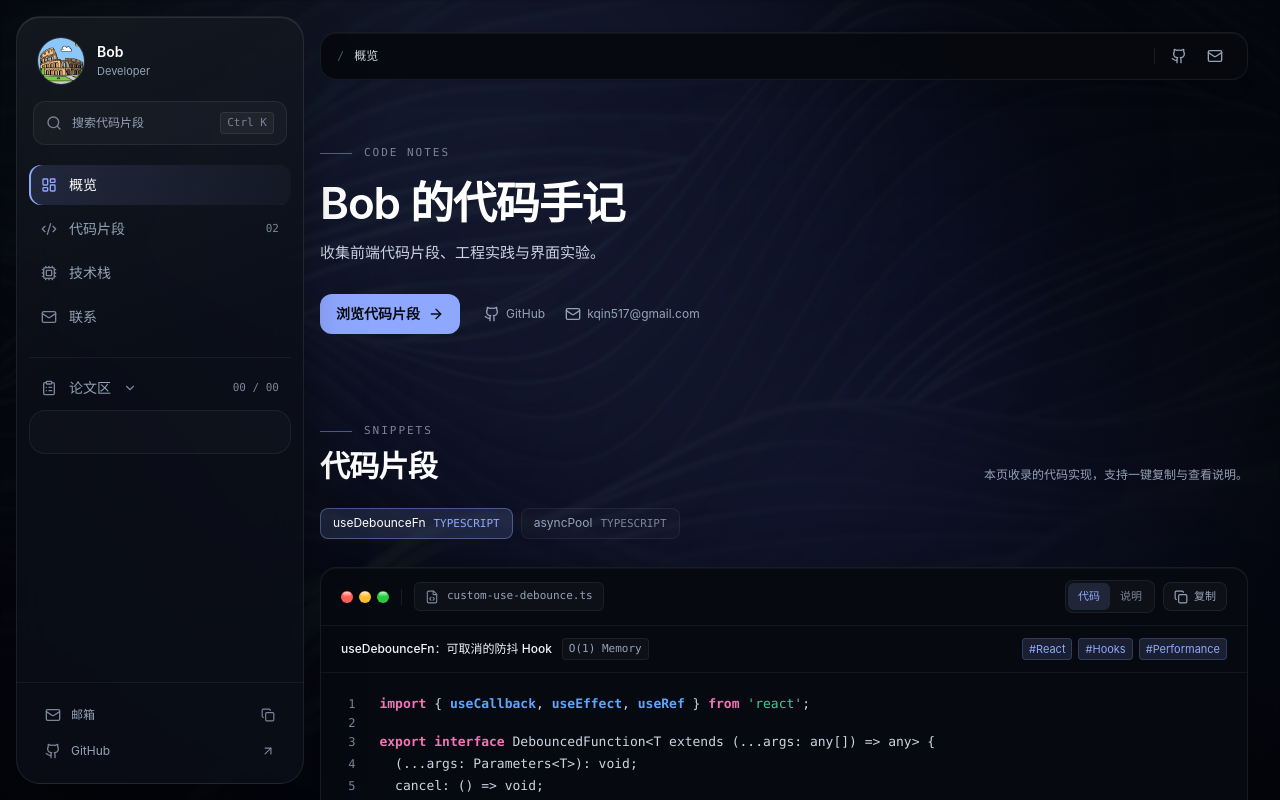
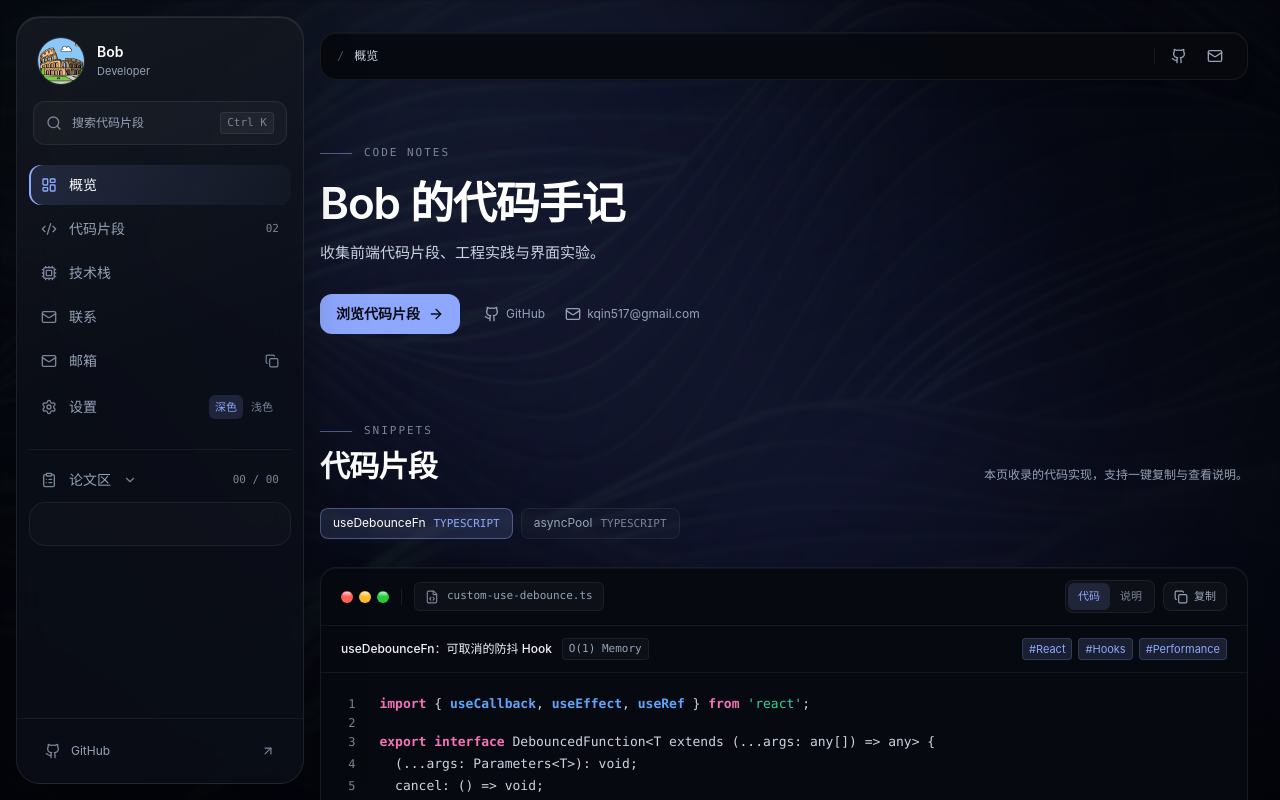
Before and after one commit to kqin517-debug/bob-portfolio, a Next.js app: page / in a window 1280 px wide. Shown: the top 800 px of the page. Built offline with nearby package versions, Linux system fonts and the light colour scheme.

Commit message:
feat: move email and theme settings into the sidebar nav

```diff
--- a/src/components/layout/Sidebar.tsx
+++ b/src/components/layout/Sidebar.tsx
@@ -1,6 +1,6 @@
 "use client";
 
-import React, { useEffect } from "react";
+import React, { useEffect, useState } from "react";
 import Image from "next/image";
 import {
   LayoutDashboard,
@@ -9,6 +9,7 @@ import {
   Cpu,
   Mail,
   Search,
+  Settings,
   ArrowUpRight,
   X,
   Copy,
@@ -39,6 +40,8 @@ interface NavItem {
   count?: number;
 }
 
+type Theme = "dark" | "light";
+
 export function Sidebar({
   activeSection,
   onNavigateSection,
@@ -47,6 +50,28 @@ export function Sidebar({
   setIsMobileOpen,
 }: SidebarProps) {
   const { copied, copyEmail } = useCopyEmail(profileData.links.email);
+  const [theme, setTheme] = useState<Theme>("dark");
+
+  useEffect(() => {
+    setTheme(
+      document.documentElement.classList.contains("light") ? "light" : "dark"
+    );
+  }, []);
+
+  const applyTheme = (next: Theme) => {
+    const root = document.documentElement;
+
+    root.classList.toggle("light", next === "light");
+    root.classList.toggle("dark", next === "dark");
+
+    try {
+      window.localStorage.setItem("bob-theme", next);
+    } catch {
+      // 隐私模式下无法持久化时，本次会话内仍然可以切换。
+    }
+
+    setTheme(next);
+  };
 
   useEffect(() => {
     if (!isMobileOpen) return;
@@ -195,10 +220,7 @@ export function Sidebar({
             })}
           </nav>
 
-          <AssignmentChecklist />
-        </div>
-
-        <div className="space-y-1 border-t border-white/[0.06] p-4">
+          <div className="mt-1 space-y-1">
             <button
               type="button"
               onClick={copyEmail}
@@ -208,9 +230,9 @@ export function Sidebar({
                   : `复制邮箱 ${profileData.links.email}`
               }
               aria-label={copied ? "邮箱已复制" : "复制邮箱地址"}
-            className="flex w-full items-center justify-between rounded-xl px-3 py-2 text-xs text-slate-400 transition-colors hover:bg-white/[0.04] hover:text-slate-100"
+              className="flex w-full items-center justify-between rounded-xl px-3 py-2.5 text-sm text-slate-400 transition-colors hover:bg-white/[0.04] hover:text-slate-100"
             >
-            <span className="flex items-center gap-2.5">
+              <span className="flex items-center gap-3">
                 <Mail className="h-4 w-4 text-muted" />
                 {copied ? "邮箱已复制" : "邮箱"}
               </span>
@@ -221,6 +243,50 @@ export function Sidebar({
               )}
             </button>
 
+            <div className="flex w-full items-center justify-between rounded-xl px-3 py-2.5 text-sm text-slate-400">
+              <span className="flex items-center gap-3">
+                <Settings className="h-4 w-4 text-muted" />
+                设置
+              </span>
+              <span
+                className="flex items-center gap-0.5"
+                role="group"
+                aria-label="外观"
+              >
+                <button
+                  type="button"
+                  onClick={() => applyTheme("dark")}
+                  aria-pressed={theme === "dark"}
+                  title="深色模式"
+                  className={`rounded-md px-1.5 py-0.5 text-[11px] transition-colors ${
+                    theme === "dark"
+                      ? "bg-accent/15 font-medium text-accent"
+                      : "text-muted hover:bg-white/[0.04] hover:text-slate-200"
+                  }`}
+                >
+                  深色
+                </button>
+                <button
+                  type="button"
+                  onClick={() => applyTheme("light")}
+                  aria-pressed={theme === "light"}
+                  title="浅色模式"
+                  className={`rounded-md px-1.5 py-0.5 text-[11px] transition-colors ${
+                    theme === "light"
+                      ? "bg-accent/15 font-medium text-accent"
+                      : "text-muted hover:bg-white/[0.04] hover:text-slate-200"
+                  }`}
+                >
+                  浅色
+                </button>
+              </span>
+            </div>
+          </div>
+
+          <AssignmentChecklist />
+        </div>
+
+        <div className="space-y-1 border-t border-white/[0.06] p-4">
           {profileData.links.github && (
             <a
               href={profileData.links.github}
```
Lines whose indentation alone changed are shown as unchanged.
